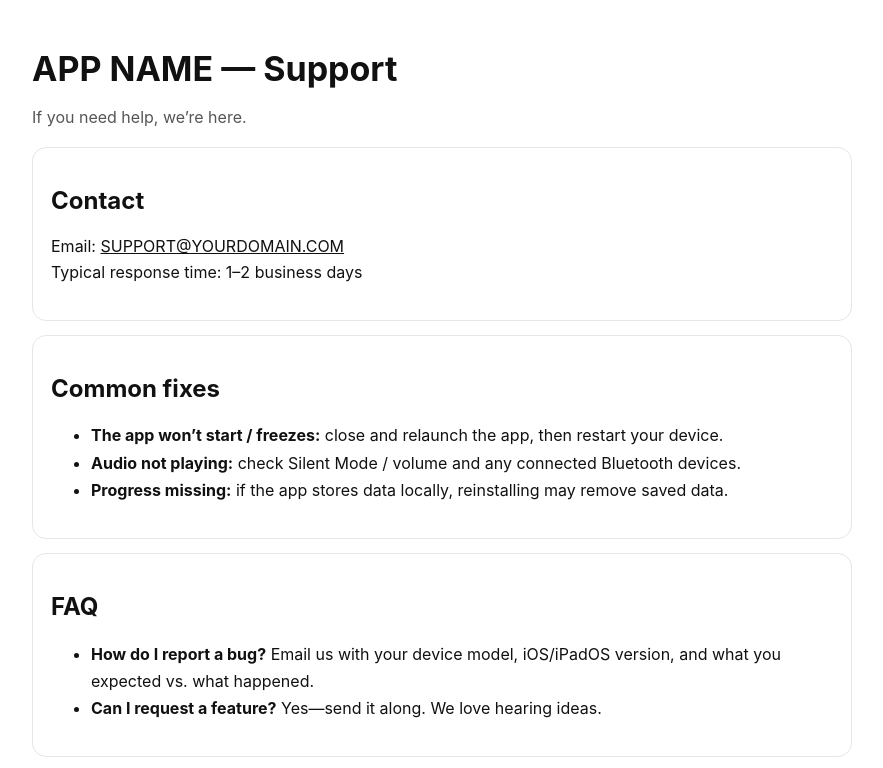
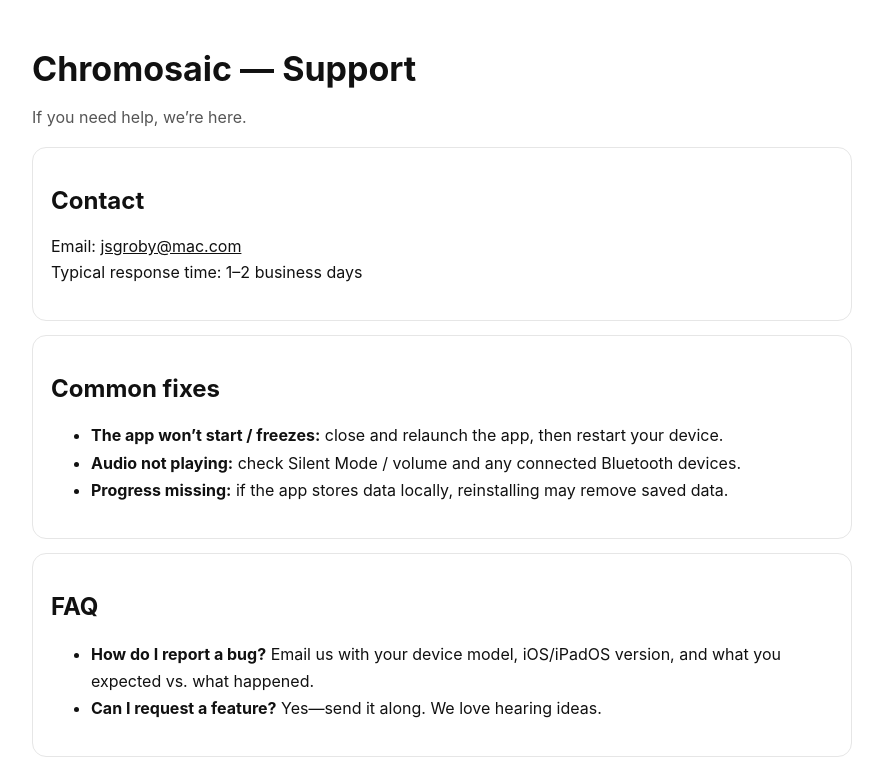
Before and after one commit to jsgroby/chromosaic-support, a plain HTML site: page index.html in a window 1280 px wide. Shown: the top 768 px of the page, without its empty margins (198-1081 px from the left). Drawn offline with Linux system fonts and the light colour scheme.

Commit message:
Update index.html

```diff
--- a/index.html
+++ b/index.html
@@ -4,7 +4,7 @@
   <meta charset="utf-8" />
   <meta name="viewport" content="width=device-width, initial-scale=1" />
   <title>APP NAME — Support</title>
-  <meta name="description" content="Support page for APP NAME." />
+  <meta name="description" content="Support page for Chromosaic." />
   <style>
     body { font-family: -apple-system, system-ui, Segoe UI, Roboto, Helvetica, Arial, sans-serif; margin: 0; background: #fff; color: #111; }
     .wrap { max-width: 820px; margin: 0 auto; padding: 48px 20px; }
@@ -20,13 +20,13 @@
 </head>
 <body>
   <main class="wrap">
-    <h1>APP NAME — Support</h1>
+    <h1>Chromosaic — Support</h1>
     <p class="muted">If you need help, we’re here.</p>
 
     <section class="card">
       <h2>Contact</h2>
       <p>
-        Email: <a href="mailto:SUPPORT@YOURDOMAIN.COM">SUPPORT@YOURDOMAIN.COM</a><br/>
+        Email: <a href="mailto:jsgroby@mac.com">jsgroby@mac.com</a><br/>
         Typical response time: 1–2 business days
       </p>
     </section>
```
